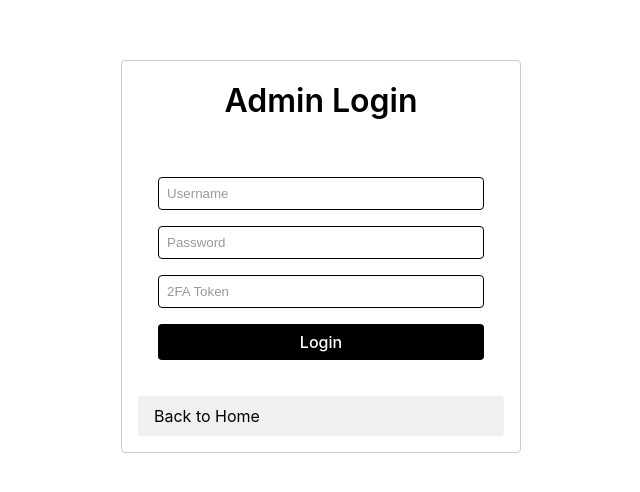
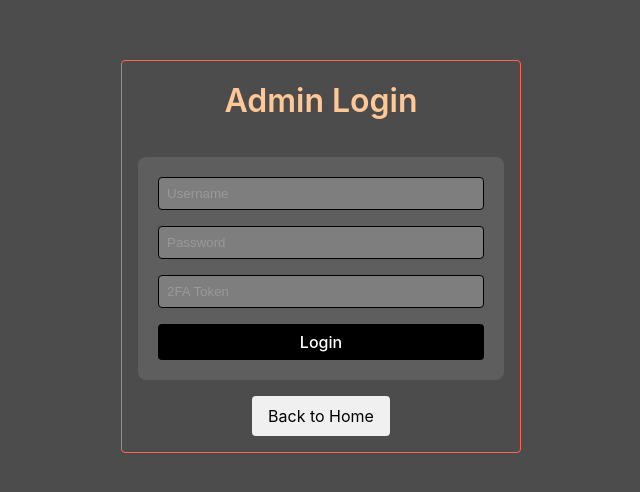
Before and after one commit to skadri342/react-app-portfolio, a React (Vite) app: page /admin in a window 1280 px wide. Shown: the part 144-636 px from the top of the page, without its empty margins (319-959 px from the left). Built offline with nearby package versions, Linux system fonts and the light colour scheme.

Commit message:
updated admin login page looks

```diff
--- a/src/css/AdminLogin.css
+++ b/src/css/AdminLogin.css
@@ -15,15 +15,19 @@ body {
     padding: 1rem;
     width: 100%;
     max-width: 400px;
-    border: 1px solid #ccc;
+    border: 1px solid rgb(255, 100, 80);
     border-radius: 4px;
+    display: flex;
+    flex-direction: row;
+    flex-wrap: wrap;
+    justify-content: space-around;
 }
 
 .admin-login h2 {
     margin-bottom: 2rem;
     text-align: center;
     width: 100%;
-    color: #000000;
+    color: rgb(255, 200, 150);
     /* Ensure the heading is black */
 }
 
@@ -38,7 +42,7 @@ body {
     padding: 0.5rem;
     border: 1px solid #000;
     border-radius: 4px;
-    color: #000000;
+    color: #ffffff;
     /* Ensure the input text is black */
 }
 
@@ -67,7 +71,7 @@ body {
 }
 
 .back-button {
-    display: inline-block;
+    display: flex;
     margin-top: 1rem;
     padding: 0.5rem 1rem;
     background-color: #f0f0f0;
@@ -75,6 +79,7 @@ body {
     text-decoration: none;
     border-radius: 4px;
     transition: background-color 0.3s ease;
+    width: fit-content;
 }
 
 .back-button:hover {
--- a/src/pages/AdminLogin.jsx
+++ b/src/pages/AdminLogin.jsx
@@ -25,6 +25,7 @@ function AdminLogin() {
 
   return (
     <div className='admin-login-page'>
+      <div className="background"></div>
       <div className="admin-login">
         <h2>Admin Login</h2>
         {error && <p className="error">{error}</p>}
```
